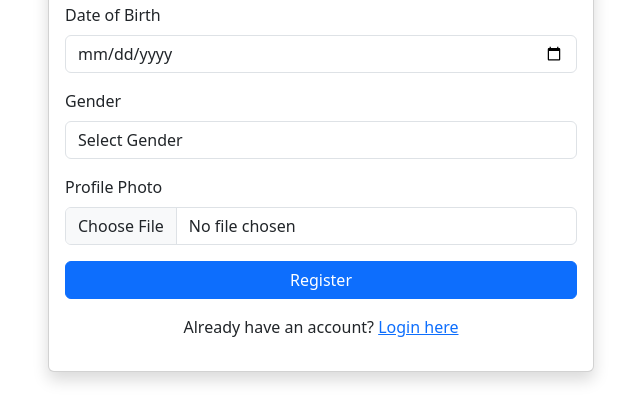
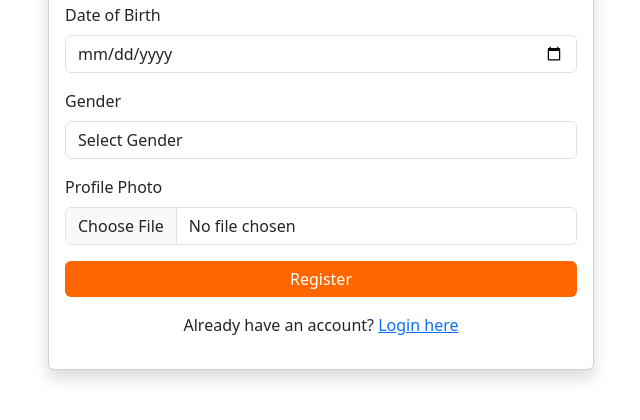
Before and after one commit to godriceeichie/Fitness-First, a Django app: page /register/ in a window 1280 px wide. Shown: the part 836-1256 px from the top of the page, without its empty margins (319-959 px from the left). After the commit the page ends 1217 px from the top, so only its background shows below. Run offline with Django 5.2, Linux system fonts and the light colour scheme.

Commit message:
changed the register form button

```diff
--- a/templates/registration/register.html
+++ b/templates/registration/register.html
@@ -5,6 +5,14 @@
     <meta name="viewport" content="width=device-width, initial-scale=1.0">
     <title>Fitness First GYM - Register</title>
     <link href="https://cdn.jsdelivr.net/npm/bootstrap@5.3.0/dist/css/bootstrap.min.css" rel="stylesheet">
+
+    <style>
+        .btn-orange{
+            background-color: #ff6600;
+            border: none;
+        }
+    </style>
+
 </head>
 <body>
     <div class="container my-5">
@@ -102,7 +110,7 @@
                                 <input type="file" class="form-control" id="id_photo" name="photo">
                             </div>
 
-                            <button type="submit" class="btn btn-primary w-100">Register</button>
+                            <button type="submit" class="btn btn-primary btn-orange w-100">Register</button>
                         </form>
                         <p class="text-center mt-3">
                             Already have an account? <a href="{% url 'login' %}">Login here</a>
```
